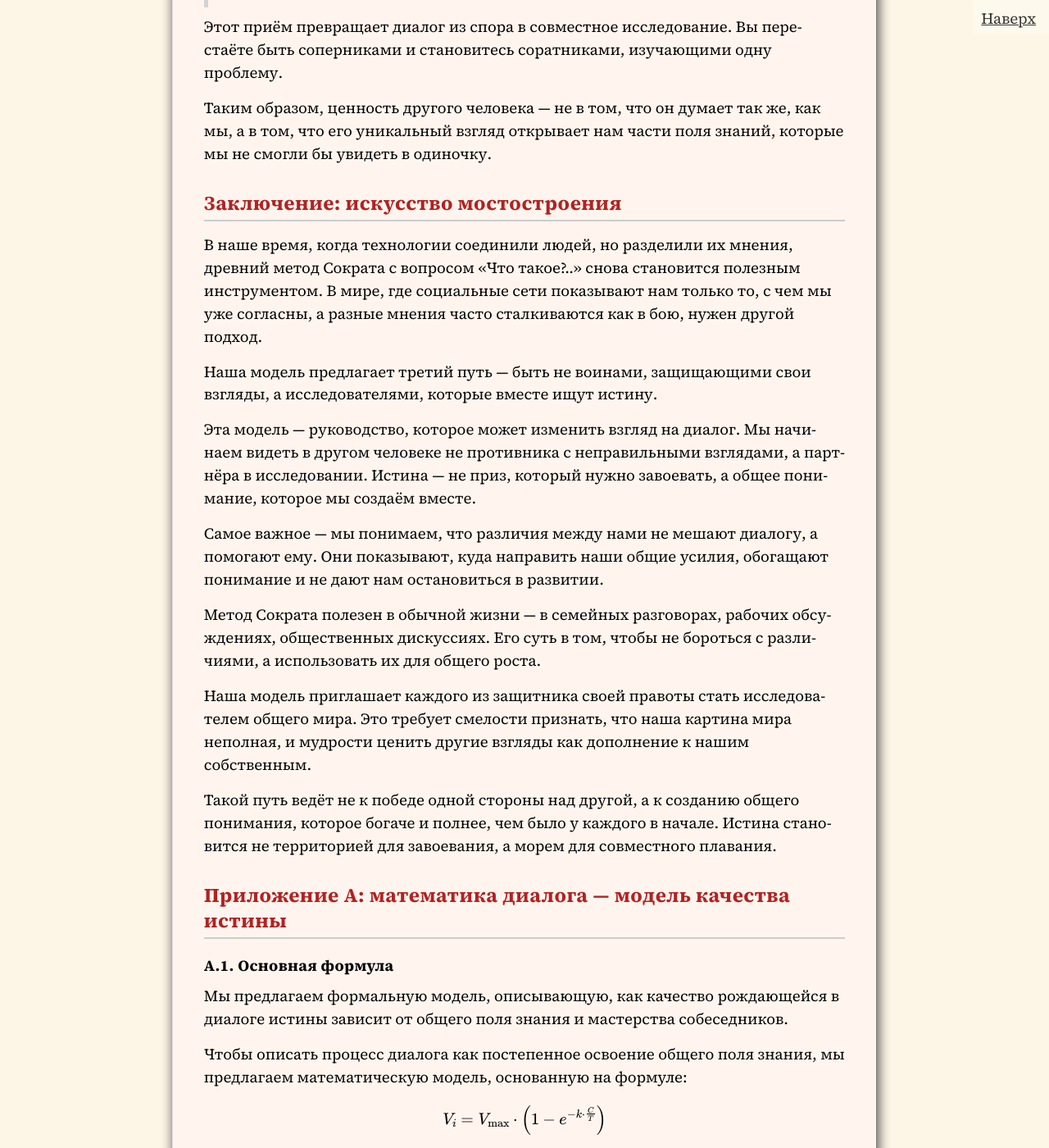
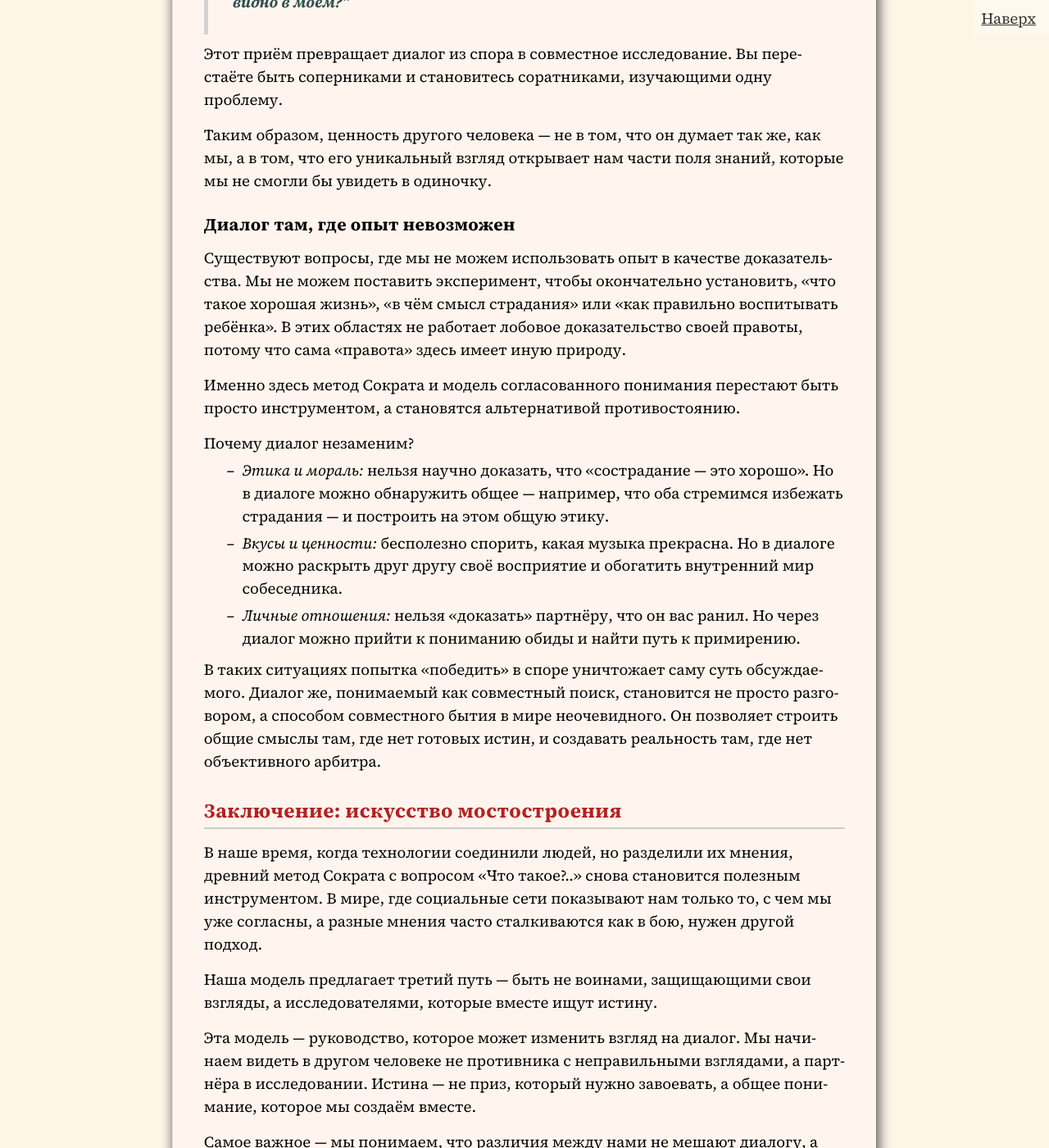
Before and after one commit to SergSi/land-use-art, a Jekyll site: the page built from _posts/2025-10-31-train.md, in a window 1280 px wide and 1400 px high, scrolled down 5959 px. Shown: the whole window at 82% size. Built offline with Jekyll 4.4.1, drawn with Linux system fonts in a browser that asks for light colours; some web fonts are replaced; some of the changed text lies outside the part shown.

Commit message:
Update 2025-10-31-train.md

```diff
--- a/_posts/2025-10-31-train.md
+++ b/_posts/2025-10-31-train.md
@@ -125,6 +125,20 @@ number="1"
 
 Таким образом, ценность другого человека — не в том, что он думает так же, как мы, а в том, что его уникальный взгляд открывает нам части поля знаний, которые мы не смогли бы увидеть в одиночку.
 
+### **Диалог там, где опыт невозможен**
+
+Существуют вопросы, где мы не можем использовать опыт в качестве доказательства. Мы не можем поставить эксперимент, чтобы окончательно установить, «что такое хорошая жизнь», «в чём смысл страдания» или «как правильно воспитывать ребёнка». В этих областях не работает лобовое доказательство своей правоты, потому что сама «правота» здесь имеет иную природу.
+
+Именно здесь метод Сократа и модель согласованного понимания перестают быть просто инструментом, а становятся альтернативой противостоянию.
+
+Почему диалог незаменим?
+
+- *Этика и мораль:* нельзя научно доказать, что «сострадание — это хорошо». Но в диалоге можно обнаружить общее — например, что оба стремимся избежать страдания — и построить на этом общую этику.
+- *Вкусы и ценности:* бесполезно спорить, какая музыка прекрасна. Но в диалоге можно раскрыть друг другу своё восприятие и обогатить внутренний мир собеседника.
+- *Личные* *отношения:* нельзя «доказать» партнёру, что он вас ранил. Но через диалог можно прийти к пониманию обиды и найти путь к примирению.
+
+В таких ситуациях попытка «победить» в споре уничтожает саму суть обсуждаемого. Диалог же, понимаемый как совместный поиск, становится не просто разговором, а способом совместного бытия в мире неочевидного. Он позволяет строить общие смыслы там, где нет готовых истин, и создавать  реальность там, где нет объективного арбитра.
+
 ## Заключение: искусство мостостроения
 
 В наше время, когда технологии соединили людей, но разделили их мнения, древний метод Сократа с вопросом «Что такое?..» снова становится полезным инструментом. В мире, где социальные сети показывают нам только то, с чем мы уже согласны, а разные мнения часто сталкиваются как в бою, нужен другой подход.
```
